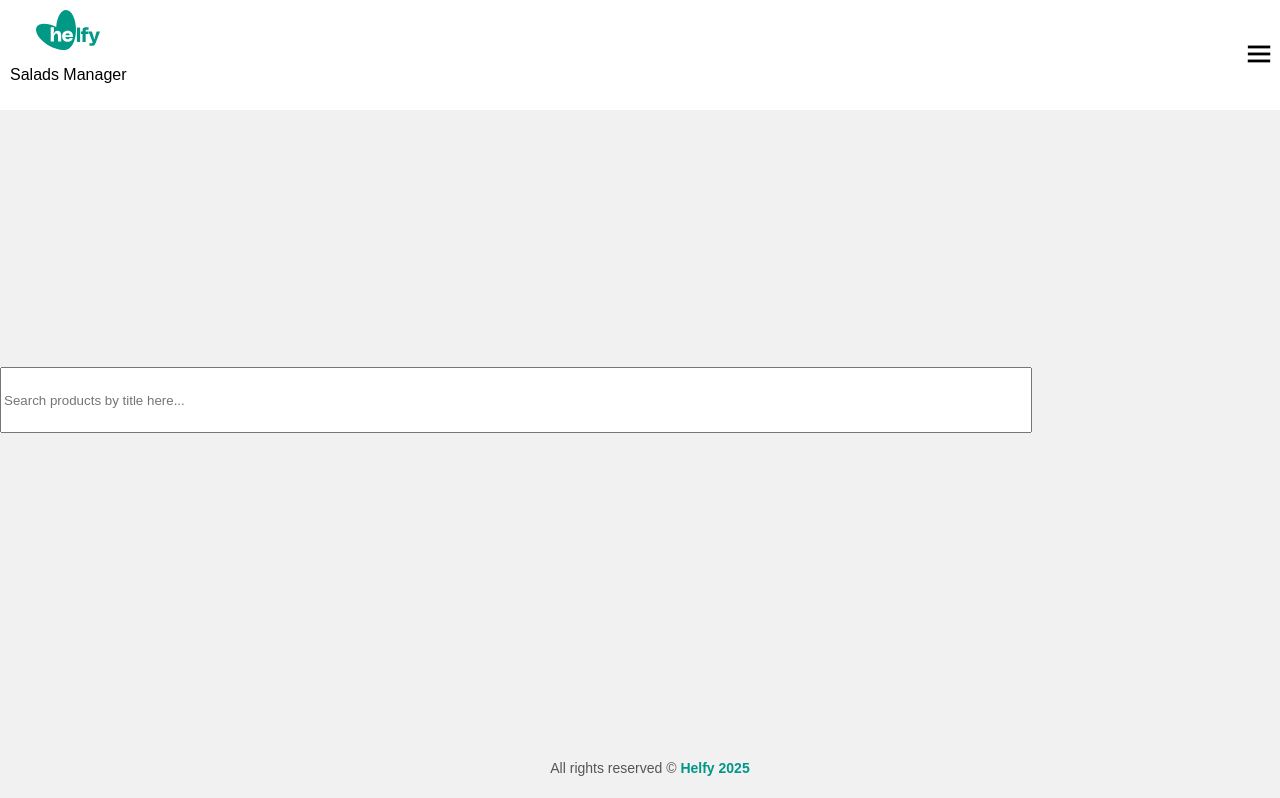
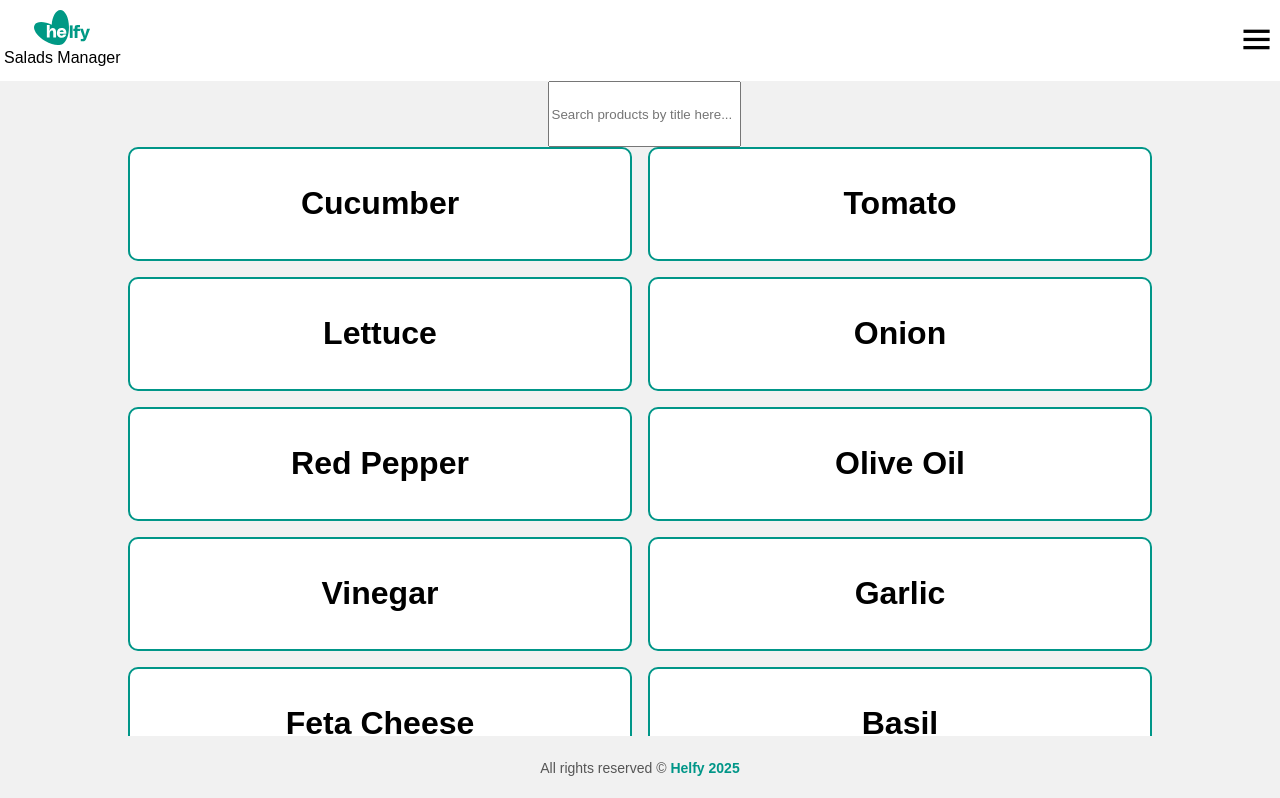
Before and after one commit to uriziv17/helfy_fullstack_react_task, a React (Vite) app: page /products in a window 1280 px wide. Shown: the top 798 px of the page. Built offline with nearby package versions, Linux system fonts and the light colour scheme.

Commit message:
basic product page

```diff
--- a/src/App.css
+++ b/src/App.css
@@ -16,7 +16,7 @@ body {
 }
 
 .header {
-	position: fixed;
+	position: sticky;
 	top: 0;
 	width: 100%;
 	display: flex;
@@ -27,13 +27,29 @@ body {
 	z-index: 1000;
 }
 
+.logo-container {
+	display: flex;
+	flex-direction: column;
+	justify-content: center;
+	align-items: center;
+	margin: 0;
+}
+
+.header img {
+	height: 35px;
+}
+
+.header p {
+	margin: 4px;
+}
+
 .product-card {
-	display: flex;
-	align-items: center;
-	border: 1px solid black;
-	justify-content: space-between;
-	gap: 5px;
-	margin: 10px;
+	background-color: white;
+	border: 2px solid #009688;
+	border-radius: 10px;
+	padding: 15px;
+	text-align: center;
+	transition: 0.3s ease-in-out;
 }
 
 .products-page {
@@ -41,11 +57,27 @@ body {
 	width: 100%;
 	flex-direction: column;
 	justify-content: center;
+	align-items: center;
 }
 
 .search-bar {
+	width: 100%;
+	height: 60px;
+}
+
+.products-search-container {
 	width: 80%;
-	height: 60px;
+	max-width: 1200px; /* Set a maximum width */
+	display: flex;
+	flex-direction: column;
+	align-items: center;
+}
+
+.products-list {
+	display: grid;
+	grid-template-columns: repeat(2, 1fr);
+	gap: 16px;
+	width: 100%;
 }
 
 .footer {
--- a/src/components/Header.tsx
+++ b/src/components/Header.tsx
@@ -3,19 +3,8 @@ import React from "react";
 const Header = () => {
 	return (
 		<div className="header">
-			<div
-				style={{
-					display: "flex",
-					flexDirection: "column",
-					justifyContent: "center",
-					alignItems: "center",
-				}}
-			>
-				<img
-					src="src/assets/Helfy-Logo.svg"
-					alt="Logo"
-					style={{ height: "40px" }}
-				/>
+			<div className="logo-container">
+				<img src="src/assets/Helfy-Logo.svg" alt="Logo" />
 				<p>Salads Manager</p>
 			</div>
 
@@ -23,7 +12,6 @@ const Header = () => {
 				<img
 					src="src/assets/hamburger-menu-mobile-svgrepo-com.svg"
 					alt="Menu"
-					style={{ height: "30px", marginRight: "10px" }}
 				/>
 			</button>
 		</div>
--- /dev/null
+++ b/src/components/ProductCard.tsx
@@ -0,0 +1,14 @@
+import React from "react";
+import { Product } from "../data-providers/Server";
+
+interface ProductCardProps {
+	product: Product;
+}
+
+export default function ProductCard({ product }: ProductCardProps) {
+	return (
+		<div className="product-card">
+			<h1>{product.title}</h1>
+		</div>
+	);
+}
--- /dev/null
+++ b/src/components/ProductsList.tsx
@@ -0,0 +1,21 @@
+import React from "react";
+import { Product } from "../data-providers/Server.ts";
+import ProductCard from "./ProductCard";
+
+interface ProductListProps {
+	products: Product[];
+}
+
+const ProductsList = (props: ProductListProps) => {
+	const { products } = props;
+
+	return (
+		<div className="products-list">
+			{products.map((product) => (
+				<ProductCard key={product.id} product={product} />
+			))}
+		</div>
+	);
+};
+
+export default ProductsList;
--- a/src/pages/Products.tsx
+++ b/src/pages/Products.tsx
@@ -4,6 +4,7 @@ import { IoExtensionPuzzle } from "react-icons/io5";
 import SearchFilter from "../components/SearchFilter";
 import Header from "../components/Header";
 import Footer from "../components/Footer";
+import ProductsList from "../components/ProductsList";
 
 const Products = () => {
 	const [products, setProducts] = useState<Product[]>([]);
@@ -14,20 +15,15 @@ const Products = () => {
 
 	return (
 		<div className="products-page">
+			{/* start of solution */}
 			<Header />
-			<SearchFilter />
-			{/* start of solution */}
-			{/* {products.map((product) => {
-				const isSalad = product.ingredients.length > 0;
-				return (
-					<div key={product.id} className="product-card">
-						<h1>{product.title}</h1>
-						<p>{isSalad ? <IoExtensionPuzzle size={25} /> : null}</p>
-					</div>
-				);
-			})} */}
+			<div className="products-search-container">
+				<SearchFilter />
+				<ProductsList products={products} />
+			</div>
+
+			<Footer />
 			{/* end of solution */}
-			<Footer />
 		</div>
 	);
 };
```
